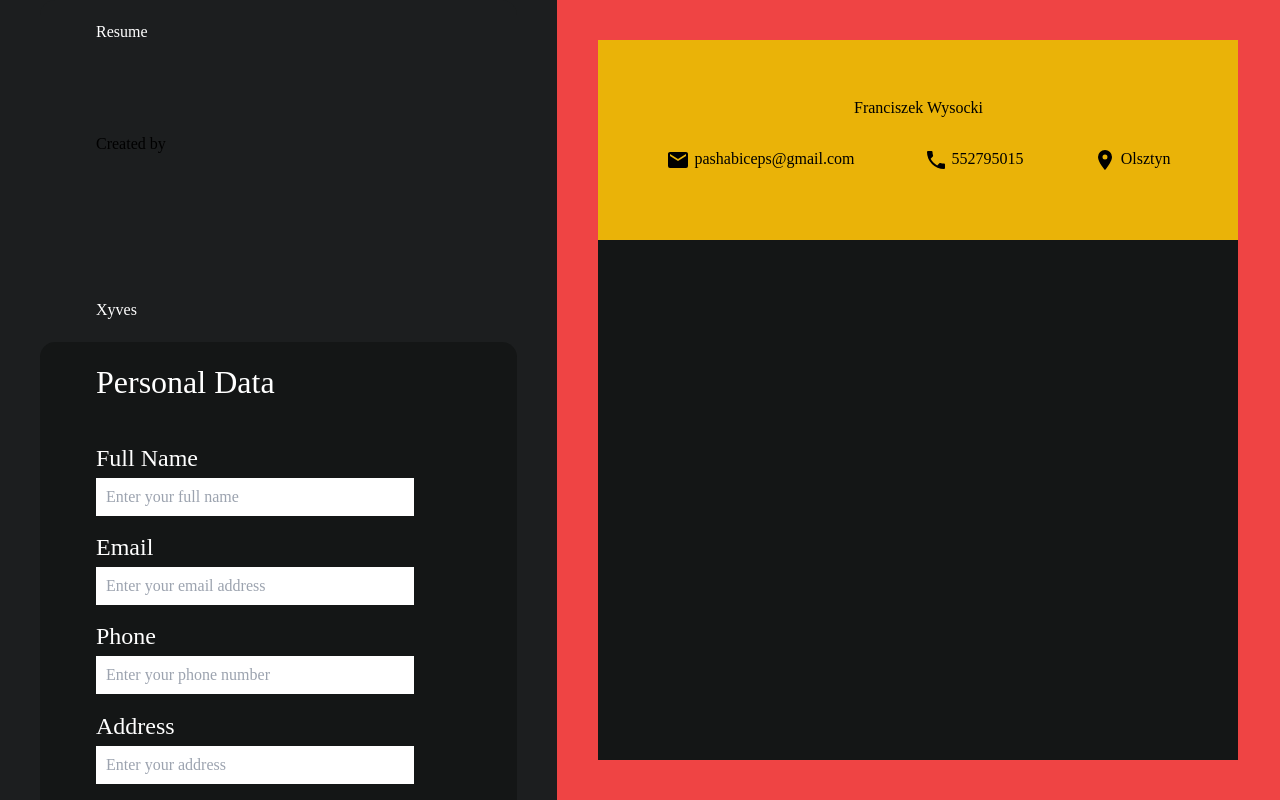
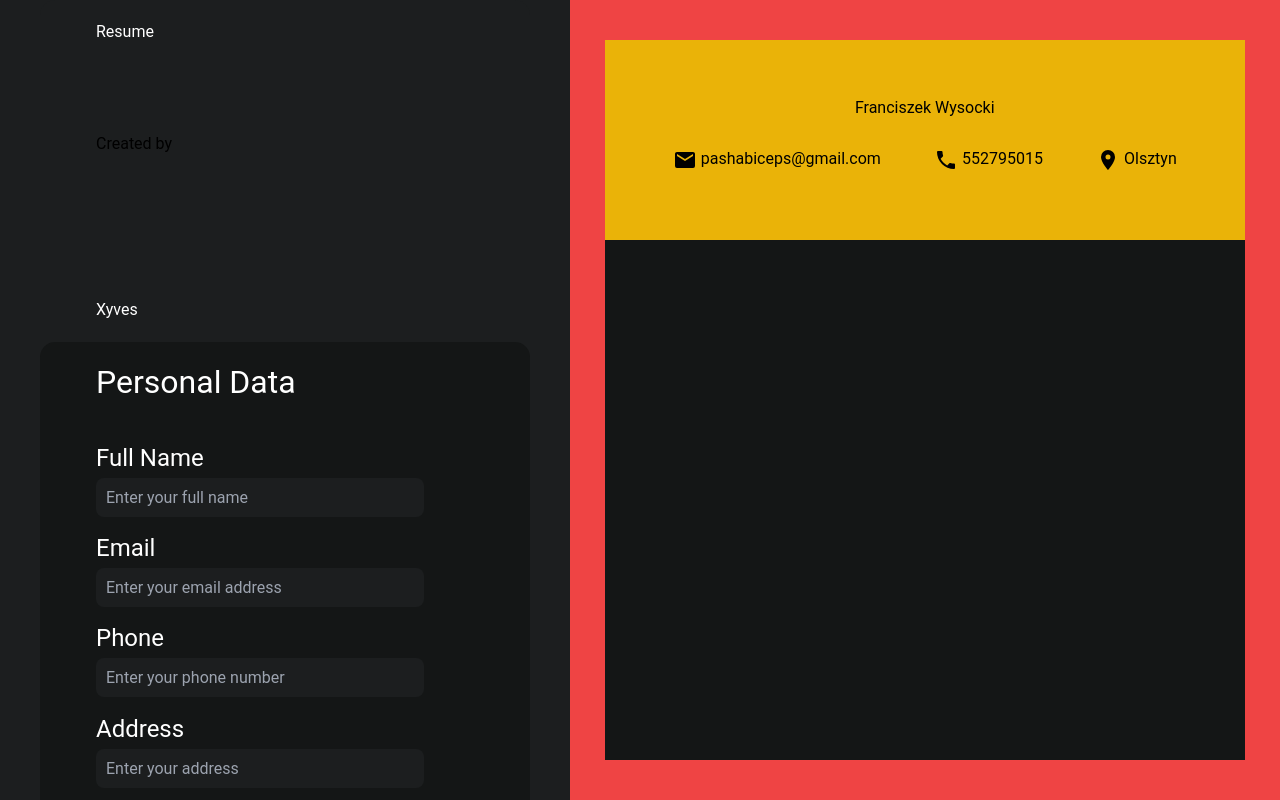
Before and after one commit to Xyves/CV-Creator, a React (Vite) app: page / in a window 1280 px wide. Shown: the top 800 px of the page. Built offline with nearby package versions, Linux system fonts and the light colour scheme.

Commit message:
Add new font-face

```diff
--- a/src/index.css
+++ b/src/index.css
@@ -1,3 +1,13 @@
+@font-face {
+  font-family: "Roboto", "Lato";
+  font-weight: 400;
+  src: url("../dist/assets/Fonts/Roboto/roboto-regular-webfont.woff2")
+    format("woff2") url("../dist/assets/Fonts/Lato/lato-regular-webfont.woff2")
+    format("woff2")
+    url("../dist/assets/Fonts/Roboto/roboto-regular-webfont.woff")
+    format("woff") url("../dist/assets/Fonts/Lato/lato-regular-webfont.woff")
+    format("woff");
+}
 @tailwind base;
 @tailwind components;
 @tailwind utilities;
@@ -103,6 +113,11 @@ nav,
 section {
   display: block;
 }
+:root {
+  min-width: 100vw;
+  min-height: 100%;
+  overflow-x: hidden;
+}
 body {
   line-height: 1;
 }
@@ -147,6 +162,7 @@ form li input {
 }
 body {
   background-color: var(--main-background);
+  font-family: "Roboto", "Lato", sans-serif;
 }
 .sidebar {
   background-color: var(--main-background);
@@ -182,3 +198,12 @@ section span {
   font-size: 2rem;
   cursor: pointer;
 }
+.resumeBottom {
+  background-color: var(--section-background);
+}
+input {
+  background-color: var(--main-background);
+  padding: 3rem;
+  border-radius: 8px;
+  color: white;
+}
```
